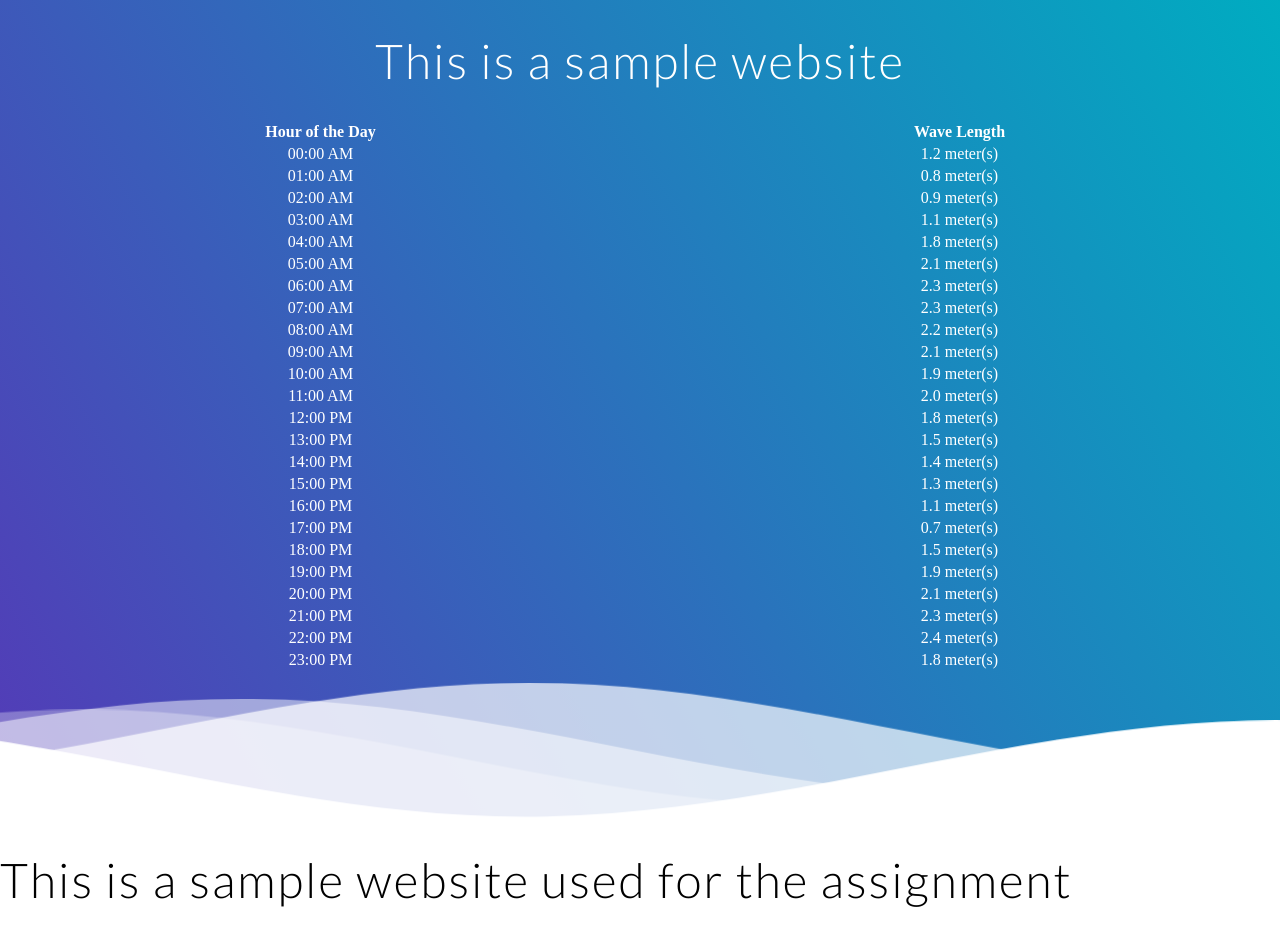
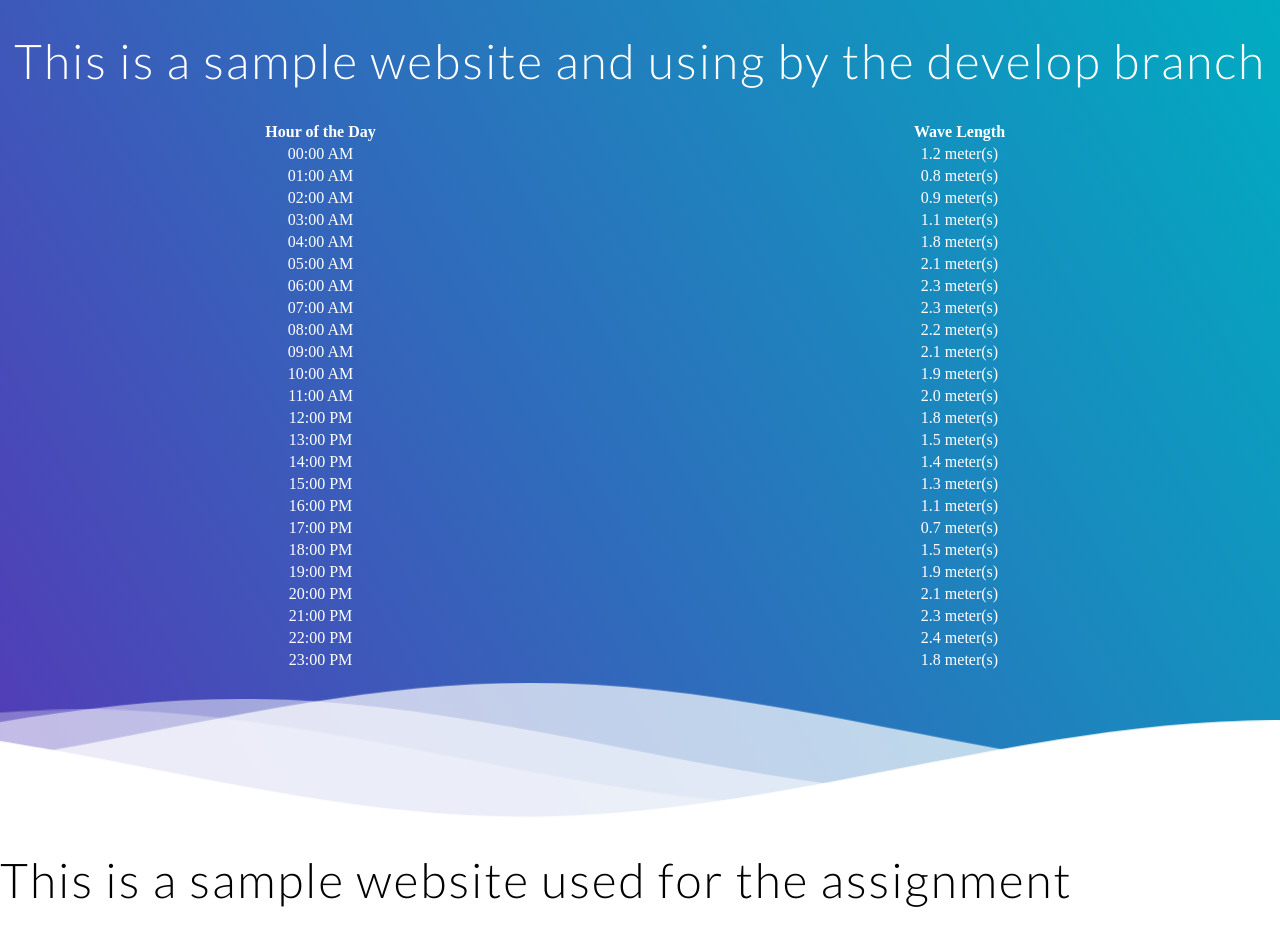
Before and after one commit to pav537/Demo, a plain HTML site: page index.html in a window 1280 px wide. Drawn offline with nearby package versions, Linux system fonts and the light colour scheme.

Commit message:
commiting the updated index.html file on develop branch

```diff
--- a/index.html
+++ b/index.html
@@ -11,7 +11,7 @@
 <body>
     <div class="header">
         <div class="inner-header flex">
-            <h1>This is a sample website</h1>
+            <h1>This is a sample website and using by the develop branch</h1>
         </div>
 
         <!--Waves Container-->
```
